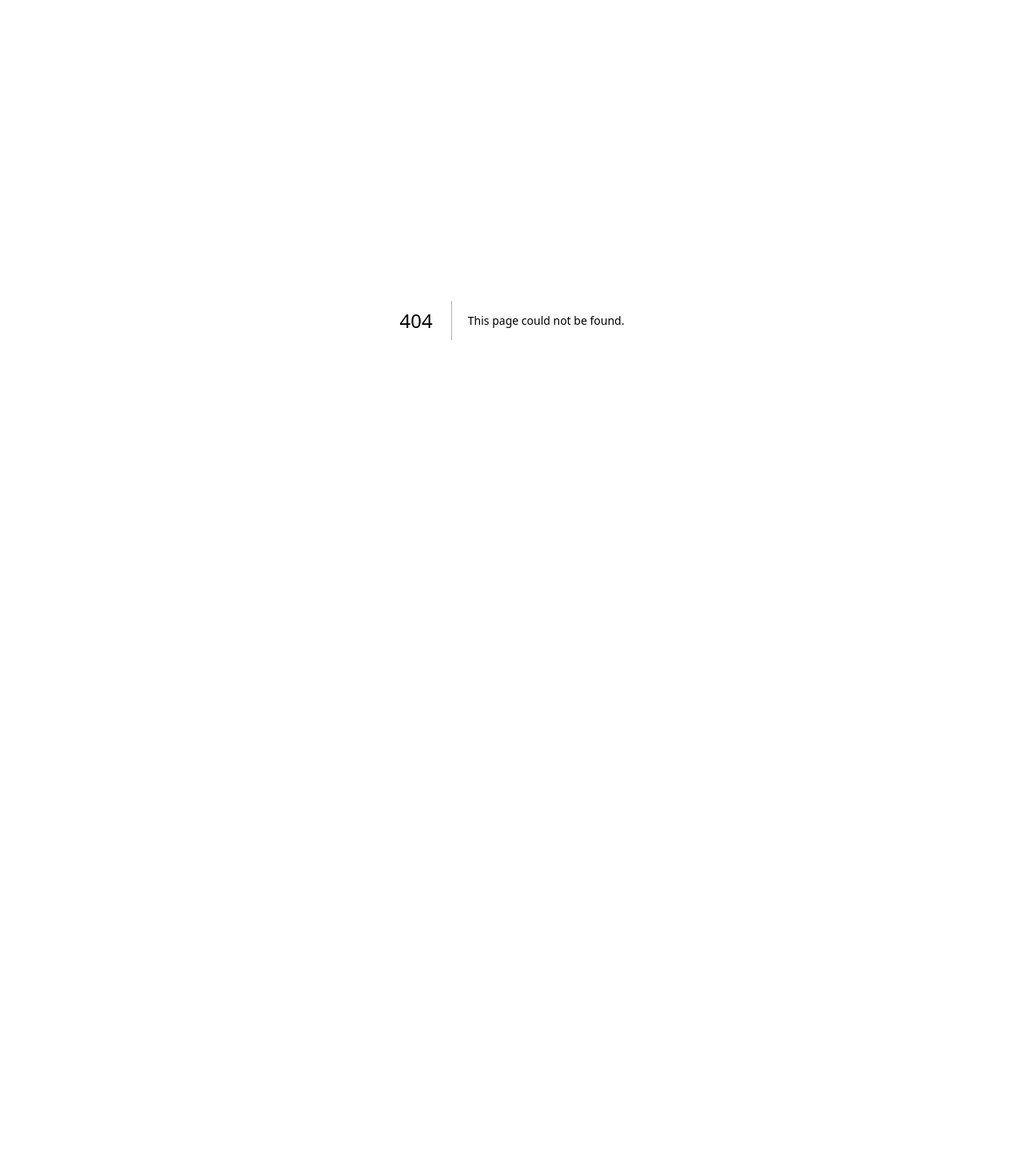
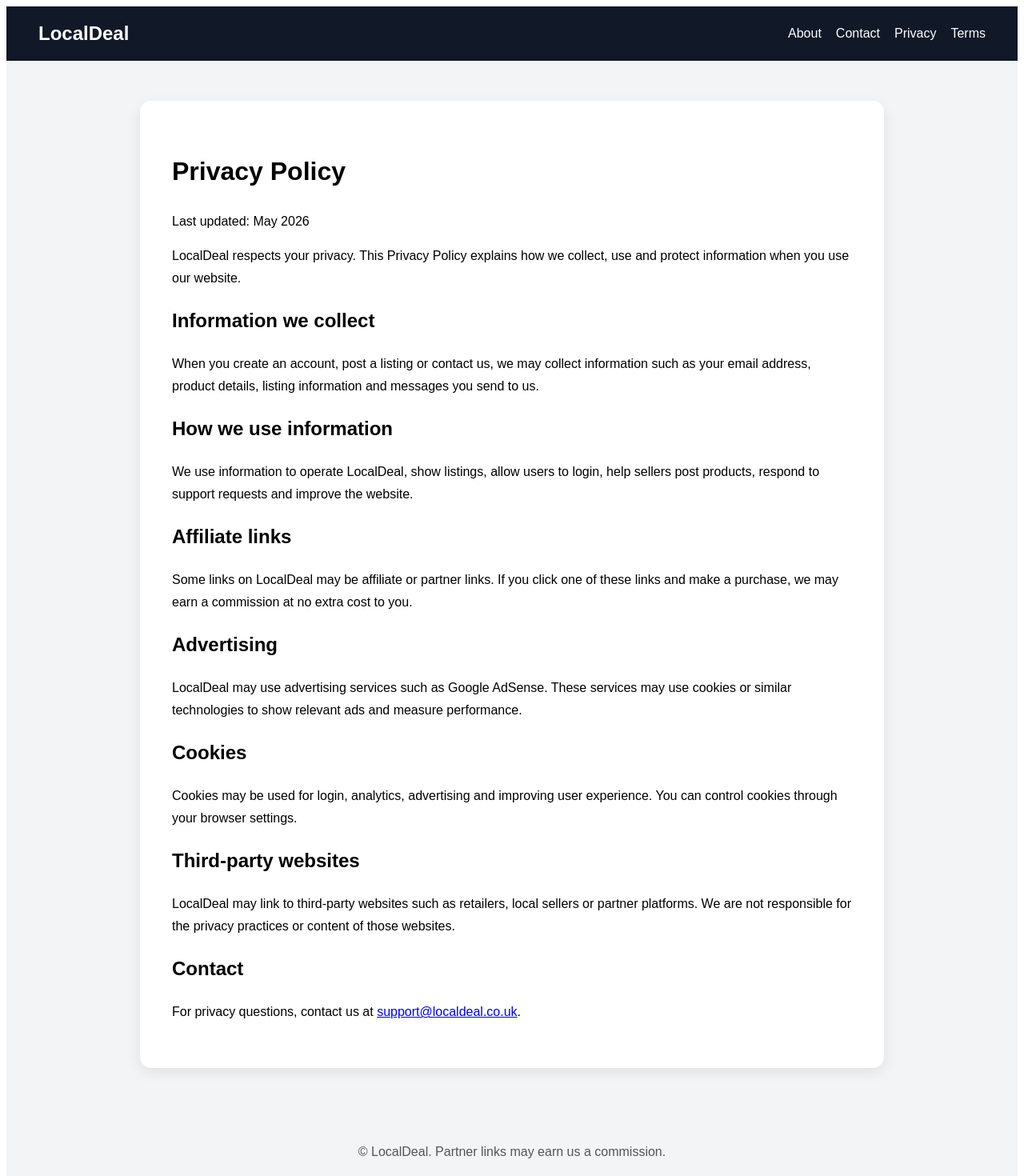
Before and after one commit to MisTrifler/Create-a-new-repository, a Next.js app: page /privacy-policy in a window 1280 px wide. Before the commit this address had no page. Shown: the top 1470 px of the page at 80% size. Before the commit the page ends 800 px from the top, so only its background shows below. Built offline with nearby package versions, Linux system fonts and the light colour scheme.

Commit message:
Create privacy-policy.js

```diff
--- /dev/null
+++ b/pages/privacy-policy.js
@@ -0,0 +1,135 @@
+export default function PrivacyPolicy() {
+  return (
+    <div style={pageStyle}>
+      <Header />
+
+      <main style={cardStyle}>
+        <h1>Privacy Policy</h1>
+
+        <p>Last updated: May 2026</p>
+
+        <p>
+          LocalDeal respects your privacy. This Privacy Policy explains how we
+          collect, use and protect information when you use our website.
+        </p>
+
+        <h2>Information we collect</h2>
+        <p>
+          When you create an account, post a listing or contact us, we may
+          collect information such as your email address, product details,
+          listing information and messages you send to us.
+        </p>
+
+        <h2>How we use information</h2>
+        <p>
+          We use information to operate LocalDeal, show listings, allow users to
+          login, help sellers post products, respond to support requests and
+          improve the website.
+        </p>
+
+        <h2>Affiliate links</h2>
+        <p>
+          Some links on LocalDeal may be affiliate or partner links. If you click
+          one of these links and make a purchase, we may earn a commission at no
+          extra cost to you.
+        </p>
+
+        <h2>Advertising</h2>
+        <p>
+          LocalDeal may use advertising services such as Google AdSense. These
+          services may use cookies or similar technologies to show relevant ads
+          and measure performance.
+        </p>
+
+        <h2>Cookies</h2>
+        <p>
+          Cookies may be used for login, analytics, advertising and improving
+          user experience. You can control cookies through your browser settings.
+        </p>
+
+        <h2>Third-party websites</h2>
+        <p>
+          LocalDeal may link to third-party websites such as retailers, local
+          sellers or partner platforms. We are not responsible for the privacy
+          practices or content of those websites.
+        </p>
+
+        <h2>Contact</h2>
+        <p>
+          For privacy questions, contact us at{" "}
+          <a href="mailto:support@localdeal.co.uk">
+            support@localdeal.co.uk
+          </a>.
+        </p>
+      </main>
+
+      <Footer />
+    </div>
+  );
+}
+
+function Header() {
+  return (
+    <div style={headerStyle}>
+      <a href="/" style={logoStyle}>LocalDeal</a>
+      <nav>
+        <a href="/about" style={linkStyle}>About</a>
+        <a href="/contact" style={linkStyle}>Contact</a>
+        <a href="/privacy-policy" style={linkStyle}>Privacy</a>
+        <a href="/terms" style={linkStyle}>Terms</a>
+      </nav>
+    </div>
+  );
+}
+
+function Footer() {
+  return (
+    <footer style={footerStyle}>
+      <p>© LocalDeal. Partner links may earn us a commission.</p>
+    </footer>
+  );
+}
+
+const pageStyle = {
+  fontFamily: "Arial, sans-serif",
+  background: "#f3f4f6",
+  minHeight: "100vh"
+};
+
+const headerStyle = {
+  padding: "20px 40px",
+  background: "#111827",
+  color: "white",
+  display: "flex",
+  justifyContent: "space-between",
+  alignItems: "center"
+};
+
+const logoStyle = {
+  color: "white",
+  textDecoration: "none",
+  fontSize: "24px",
+  fontWeight: "bold"
+};
+
+const linkStyle = {
+  color: "white",
+  textDecoration: "none",
+  marginLeft: "18px"
+};
+
+const cardStyle = {
+  maxWidth: "850px",
+  margin: "50px auto",
+  background: "white",
+  padding: "40px",
+  borderRadius: "14px",
+  lineHeight: "1.7",
+  boxShadow: "0 6px 18px rgba(0,0,0,0.08)"
+};
+
+const footerStyle = {
+  textAlign: "center",
+  padding: "30px",
+  color: "#555"
+};
```
